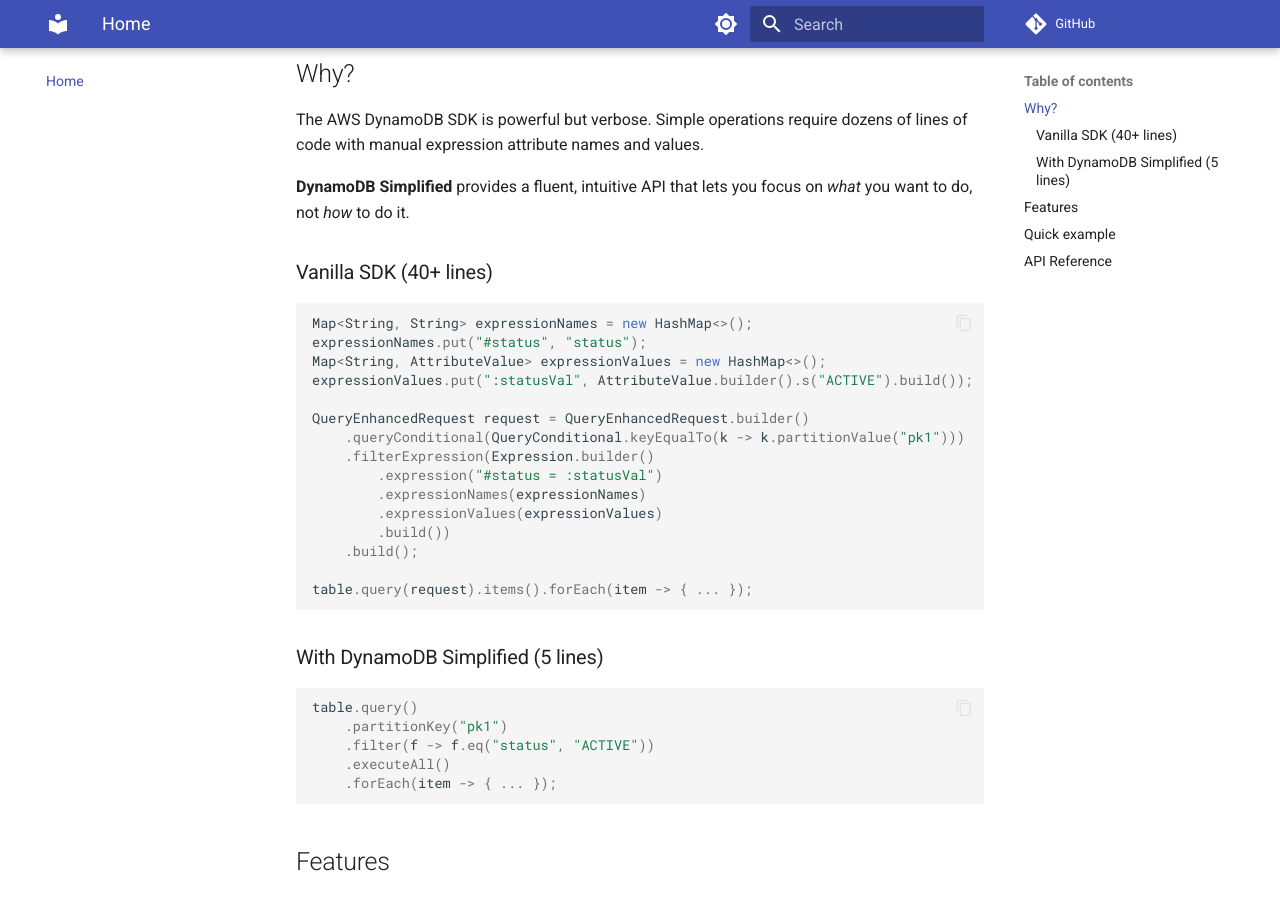
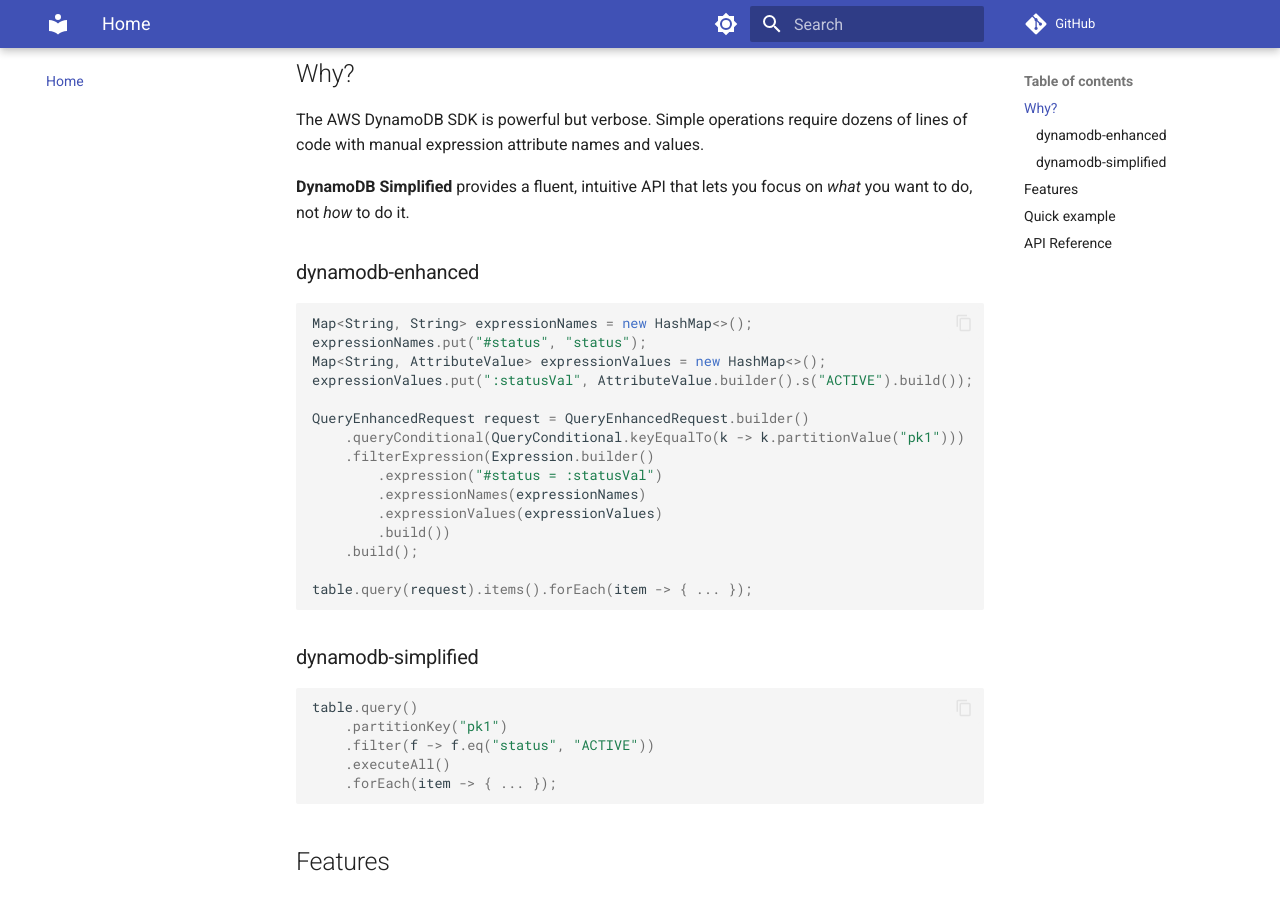
Before and after one commit to Hogwai/dynamodb-simplified, an MkDocs documentation site: the page built from docs/index.md, in a window 1280 px wide and 900 px high, scrolled down 263 px. Built offline with MkDocs 1.6.1 and Material for MkDocs 9.7.7, drawn with Linux system fonts in a browser that asks for light colours; comment, search, counter and statistics services are not loaded.

````diff
--- a/docs/index.md
+++ b/docs/index.md
@@ -8,7 +8,7 @@ The AWS DynamoDB SDK is powerful but verbose. Simple operations require dozens o
 
 **DynamoDB Simplified** provides a fluent, intuitive API that lets you focus on *what* you want to do, not *how* to do it.
 
-### Vanilla SDK (40+ lines)
+### dynamodb-enhanced
 
 ```java
 Map<String, String> expressionNames = new HashMap<>();
@@ -28,7 +28,7 @@ QueryEnhancedRequest request = QueryEnhancedRequest.builder()
 table.query(request).items().forEach(item -> { ... });
 ```
 
-### With DynamoDB Simplified (5 lines)
+### dynamodb-simplified
 
 ```java
 table.query()
````
Also changed, not shown: README.md (+9 -3 lines).
